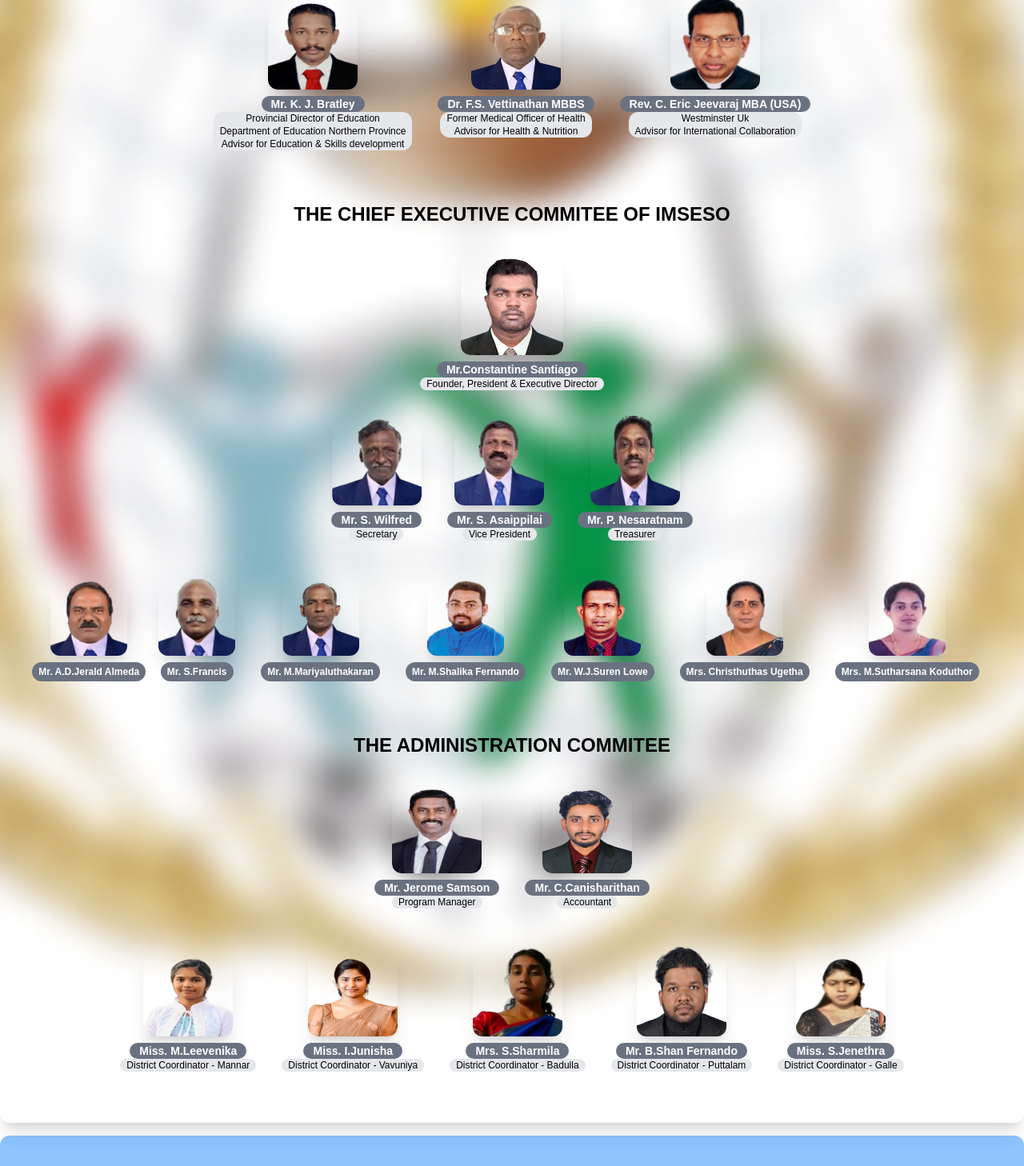
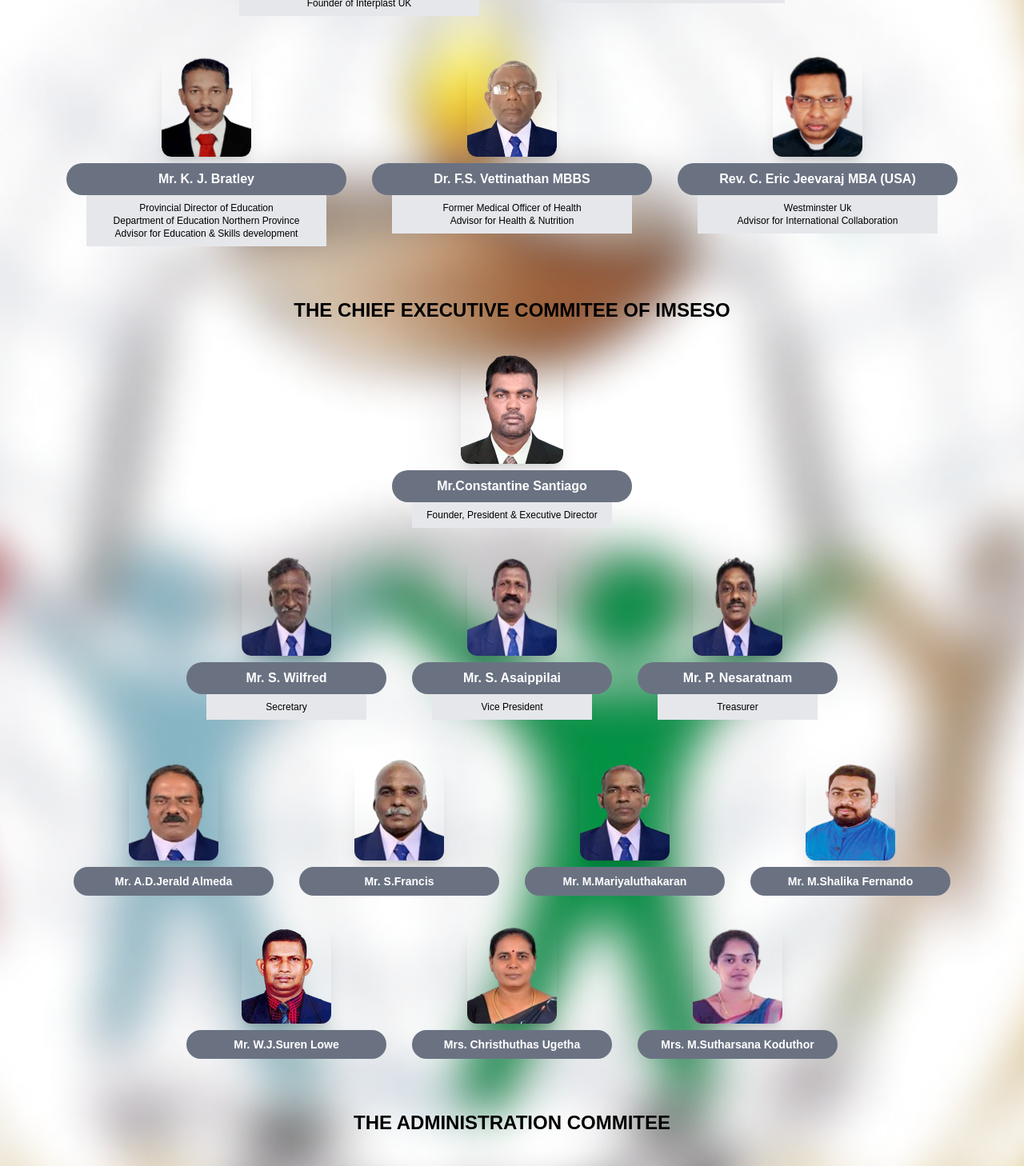
Before and after one commit to NithaMerin/imseso-web, a Next.js app: page /about in a window 1280 px wide. Shown: the part 1080-2538 px from the top of the page at 80% size. Built offline with nearby package versions, Linux system fonts and the light colour scheme.

Commit message:
fixed: set image size

```diff
--- a/src/app/about/page.js
+++ b/src/app/about/page.js
@@ -67,24 +67,24 @@ const AboutPage = () => {
 
       {/* Patrons Section */}
       <div className="container mx-auto px-4 mb-4">
-       <h3 className="text-2xl text-black font-bold my-8 text-center">PATRONS & ADVISORS OF IMSESO</h3>
+       <h3 className="text-2xl text-black font-extrabold my-8 text-center">PATRONS & ADVISORS OF IMSESO</h3>
         <div className='flex justify-center mb-4'>
               <div className='flex flex-row justify-center'>
                   {/* <!-- First Column --> */}
-                  <div className='flex flex-col items-center mx-4 mb-8'>
-                    <div className='w-28 h-28 shadow-xl rounded-xl overflow-hidden'>
+                  <div className='flex flex-col items-center mx-4 mb-8 '>
+                    <div className='w-28 h-32 shadow-xl rounded-xl overflow-hidden'>
                       <img src='./about/pa4.png' className='w-full h-full rounded-xl shadow-xl'/>
                     </div>
-                      <h3 className="text-sm text-white bg-gray-500 pl-3 pr-3 font-bold rounded-xl my-2 mb-0">Dr. Charles viva MBBS, F.R.C.S </h3>
-                      <p className='text-xs text-black bg-gray-200 pl-2 pr-2 rounded-xl font-normal text-center'>Senior Consultant Plastic Aesthetic and Hand surgeon <br />Founder of Interplast UK</p>
+                      <h3 className="text-m text-white bg-gray-500 p-2 w-[350px] font-bold text-center rounded-full my-2 mb-0">Dr. Charles viva MBBS, F.R.C.S </h3>
+                      <p className='text-xs text-black bg-gray-200 p-2 w-[300px] font-normal text-center'>Senior Consultant Plastic Aesthetic and Hand surgeon <br />Founder of Interplast UK</p>
                   </div>
                   {/* <!-- Second Column --> */}
                   <div className='flex flex-col items-center mx-4 mb-8'>
-                  <div className='w-28 h-28 shadow-xl rounded-xl overflow-hidden'>
+                  <div className='w-28 h-32 shadow-xl rounded-xl overflow-hidden'>
                       <img src='./about/pa5.png' className='w-full h-full rounded-xl shadow-xl'/>
                     </div>
-                      <h3 className="text-sm text-white bg-gray-500 pl-3 pr-3 font-bold rounded-xl my-2 mb-0">Rev. Dr. Christlin P. Rajendram S.J</h3>
-                      <p className='text-xs text-black bg-gray-200 pl-2 pr-2 rounded-xl font-normal text-center'>Former Rector of Trincomalee campus, <br />Eastern University of Sri Lanka</p>
+                      <h3 className="text-m text-white bg-gray-500 p-2 w-[350px] text-center font-bold rounded-full my-2 mb-0">Rev. Dr. Christlin P. Rajendram S.J</h3>
+                      <p className='text-xs text-black bg-gray-200 p-2 w-[300px] font-normal text-center'>Former Rector of Trincomalee campus, <br />Eastern University of Sri Lanka</p>
                   </div>
               </div>
           </div>
@@ -92,26 +92,26 @@ const AboutPage = () => {
             <div className='flex flex-row justify-center'>
                 {/* <!-- First Column --> */}
                 <div className='flex flex-col items-center mx-4 mb-8'>
-                  <div className='w-28 h-28 shadow-xl rounded-xl overflow-hidden'>
+                  <div className='w-28 h-32 shadow-xl rounded-xl overflow-hidden'>
                     <img src='./about/pa1.png' className='w-full h-full rounded-xl shadow-xl'/>
                   </div>
-                    <h3 className="text-sm text-white bg-gray-500 pl-3 pr-3 font-bold rounded-xl my-2 mb-0">Mr. K. J. Bratley </h3>
-                    <p className='text-xs text-black bg-gray-200 pl-2 pr-2 rounded-xl font-normal text-center'>Provincial Director of Education <br/>Department of Education Northern Province <br/>Advisor for Education & Skills development</p>
+                    <h3 className="text-m text-white bg-gray-500 p-2 w-[350px] text-center font-bold rounded-full my-2 mb-0">Mr. K. J. Bratley </h3>
+                    <p className='text-xs text-black bg-gray-200 p-2 w-[300px] font-normal text-center'>Provincial Director of Education <br/>Department of Education Northern Province <br/>Advisor for Education & Skills development</p>
                 </div>
                 {/* <!-- Second Column --> */}
                 <div className='flex flex-col items-center mx-4 mb-8'>
-                 <div className='w-28 h-28 shadow-xl rounded-xl overflow-hidden'>
+                 <div className='w-28 h-32 shadow-xl rounded-xl overflow-hidden'>
                     <img src='./about/pa2.png' className='w-full h-full rounded-xl shadow-xl'/>
                   </div>
-                    <h3 className="text-sm text-white bg-gray-500 pl-3 pr-3 font-bold rounded-xl my-2 mb-0">Dr. F.S. Vettinathan MBBS</h3>
-                    <p className='text-xs text-black bg-gray-200 pl-2 pr-2 rounded-xl font-normal text-center'>Former Medical Officer of Health <br/>Advisor for Health & Nutrition</p>
+                    <h3 className="text-m text-white bg-gray-500 p-2 w-[350px] text-center font-bold rounded-full my-2 mb-0">Dr. F.S. Vettinathan MBBS</h3>
+                    <p className='text-xs text-black bg-gray-200 p-2 w-[300px] font-normal text-center'>Former Medical Officer of Health <br/>Advisor for Health & Nutrition</p>
                 </div>
                 <div className='flex flex-col items-center mx-4 mb-8'>
-                    <div className='w-28 h-28 shadow-xl rounded-xl overflow-hidden'>
+                    <div className='w-28 h-32 shadow-xl rounded-xl overflow-hidden'>
                         <img src='./about/pa3.png' className='w-full h-full object-cover'/>
                     </div>
-                    <h3 className="text-sm text-white bg-gray-500 pl-3 pr-3 font-bold rounded-xl my-2 mb-0">Rev. C. Eric Jeevaraj MBA (USA)</h3>
-                    <p className='text-xs text-black bg-gray-200 pl-2 pr-2 rounded-xl font-normal text-center'>Westminster Uk <br/>Advisor for International Collaboration</p>
+                    <h3 className="text-m text-white bg-gray-500 p-2 w-[350px] text-center font-bold rounded-full my-2 mb-0">Rev. C. Eric Jeevaraj MBA (USA)</h3>
+                    <p className='text-xs text-black bg-gray-200 p-2 w-[300px] font-normal text-center'>Westminster Uk <br/>Advisor for International Collaboration</p>
                 </div>
             </div>
         </div>
@@ -119,125 +119,128 @@ const AboutPage = () => {
 
       {/* Executive section */}
       <div className="container rounded-xl ">
-       <h3 className="text-2xl text-black font-bold my-8 text-center">THE CHIEF EXECUTIVE COMMITEE OF IMSESO</h3>
+       <h3 className="text-2xl text-black font-extrabold my-8 text-center">THE CHIEF EXECUTIVE COMMITEE OF IMSESO</h3>
         <div className='flex flex-col justify-center items-center mb-4 pb-4'>
-         <div className='w-32 h-32 bg-gardient-to-r from-cyan-500 to-blue-500 shadow-xl rounded-xl overflow-hidden'>
+         <div className='w-32 h-36 bg-gardient-to-r from-cyan-500 to-blue-500 shadow-xl rounded-xl overflow-hidden'>
           <img src='./about/ab1.png'  className='w-full h-full rounded-xl shadow-xl'/>
          </div>
-          <h3 className="text-sm text-white bg-gray-500 pl-3 pr-3 font-bold rounded-xl my-2 mb-0">Mr.Constantine Santiago</h3>
-          <p className='text-xs text-black bg-gray-200 pl-2 pr-2 font-normal rounded-xl'>Founder, President & Executive Director</p>
+          <h3 className="text-m text-white bg-gray-500 p-2 w-[300px] text-center font-bold rounded-full my-2 mb-0">Mr.Constantine Santiago</h3>
+          <p className='text-xs text-black bg-gray-200 p-2 w-[250px] text-center font-normal'>Founder, President & Executive Director</p>
         </div>
         <div className='flex justify-center mb-4'>
             <div className='flex flex-row justify-center'>
                 {/* <!-- First Column --> */}
                 <div className='flex flex-col items-center mx-4 mb-8'>
-                  <div className='w-28 h-28 shadow-xl rounded-xl overflow-hidden'>
+                  <div className='w-28 h-32 shadow-xl rounded-xl overflow-hidden'>
                     <img src='./about/ab2.png' className='w-full h-full rounded-xl shadow-xl'/>
                   </div>
-                    <h3 className="text-sm text-white bg-gray-500 pl-3 pr-3 font-bold rounded-xl my-2 mb-0">Mr. S. Wilfred</h3>
-                    <p className='text-xs text-black bg-gray-200 pl-2 pr-2 font-normal rounded-xl'>Secretary</p>
+                    <h3 className="text-m text-white bg-gray-500 p-2 w-[250px] text-center font-bold rounded-full my-2 mb-0">Mr. S. Wilfred</h3>
+                    <p className='text-xs text-black bg-gray-200 p-2 w-[200px] text-center font-normal '>Secretary</p>
                 </div>
                 {/* <!-- Second Column --> */}
                 <div className='flex flex-col items-center mx-4 mb-8'>
-                 <div className='w-28 h-28 shadow-xl rounded-xl overflow-hidden'>
+                 <div className='w-28 h-32 shadow-xl rounded-xl overflow-hidden'>
                     <img src='./about/ab3.png' className='w-full h-full rounded-xl shadow-xl'/>
                   </div>
-                    <h3 className="text-sm text-white bg-gray-500 pl-3 pr-3 font-bold rounded-xl my-2 mb-0">Mr. S. Asaippilai</h3>
-                    <p className='text-xs text-black bg-gray-200 pl-2 pr-2 font-normal rounded-xl'>Vice President</p>
+                    <h3 className="text-m text-white bg-gray-500 p-2 w-[250px] text-center font-bold rounded-full my-2 mb-0">Mr. S. Asaippilai</h3>
+                    <p className='text-xs text-black bg-gray-200 p-2 w-[200px] text-center font-normal '>Vice President</p>
                 </div>
                 <div className='flex flex-col items-center mx-4 mb-8'>
-                    <div className='w-28 h-28 shadow-xl rounded-xl overflow-hidden'>
+                    <div className='w-28 h-32 shadow-xl rounded-xl overflow-hidden'>
                         <img src='./about/ab4.png' className='w-full h-full object-cover'/>
                     </div>
-                    <h3 className="text-sm text-white bg-gray-500 pl-3 pr-3 font-bold rounded-xl my-2 mb-0">Mr. P. Nesaratnam</h3>
-                    <p className='text-xs text-black bg-gray-200 pl-2 pr-2 font-normal rounded-xl'>Treasurer</p>
+                    <h3 className="text-m text-white bg-gray-500 p-2 w-[250px] text-center font-bold rounded-full my-2 mb-0">Mr. P. Nesaratnam</h3>
+                    <p className='text-xs text-black bg-gray-200 p-2 w-[200px] text-center font-normal'>Treasurer</p>
                 </div>
             </div>
         </div>
 
         {/* {members list} */}
         <div className='flex justify-center'>
-            <div className='flex flex-row justify-center'>
+            <div className='grid grid-cols-4 justify-items-center justify-center'>
                 {/* <!-- First Column --> */}
                 <div className='flex flex-col items-center'>
-                    <div className='w-24 h-24 shadow-xl rounded-xl overflow-hidden'>
+                    <div className='w-28 h-32 shadow-xl rounded-xl overflow-hidden'>
                         <img src='./about/ab5.png' className='w-full h-full object-cover'/>
                     </div>
-                    <h3 className="text-xs text-white bg-gray-500 pl-2 pr-2 pt-1 pb-1  font-bold rounded-xl my-2 mb-0">Mr. A.D.Jerald Almeda</h3>
+                    <h3 className="text-sm text-white bg-gray-500 p-2 w-[250px] text-center font-bold rounded-full my-2 mb-0">Mr. A.D.Jerald Almeda</h3>
                     {/* <p className='text-xs text-gray-500 font-bold'>Treasurer</p> */}
                 </div>
                 {/* <!-- Second Column --> */}
                 <div className='flex flex-col items-center mx-4 mb-8'>
-                    <div className='w-24 h-24 shadow-xl rounded-xl overflow-hidden'>
+                    <div className='w-28 h-32 shadow-xl rounded-xl overflow-hidden'>
                         <img src='./about/ab6.png' className='w-full h-full object-cover'/>
                     </div>
-                    <h3 className="text-xs text-white bg-gray-500 pl-2 pr-2 pt-1 pb-1  font-bold rounded-xl my-2 mb-0">Mr. S.Francis</h3>
+                    <h3 className="text-sm text-white bg-gray-500 p-2 w-[250px] text-center font-bold rounded-full my-2 mb-0">Mr. S.Francis</h3>
                     {/* <p className='text-xs text-gray-500 font-bold'>Treasurer</p> */}
                 </div>
                 {/* <!-- Third Column --> */}
                 <div className='flex flex-col items-center mx-4 mb-8'>
-                    <div className='w-24 h-24 shadow-xl rounded-xl overflow-hidden'>
+                    <div className='w-28 h-32 shadow-xl rounded-xl overflow-hidden'>
                         <img src='./about/ab7.png' className='w-full h-full object-cover'/>
                     </div>
-                    <h3 className="text-xs text-white bg-gray-500 pl-2 pr-2 pt-1 pb-1  font-bold rounded-xl my-2 mb-0">Mr. M.Mariyaluthakaran</h3>
+                    <h3 className="text-sm text-white bg-gray-500 p-2 w-[250px] text-center font-bold rounded-full my-2 mb-0">Mr. M.Mariyaluthakaran</h3>
                     {/* <p className='text-xs text-gray-500 font-bold'>Treasurer</p> */}
                 </div>
                 {/* <!-- Fourth Column --> */}
                 <div className='flex flex-col items-center mx-4 mb-8'>
-                    <div className='w-24 h-24 shadow-xl rounded-xl overflow-hidden'>
+                    <div className='w-28 h-32 shadow-xl rounded-xl overflow-hidden'>
                         <img src='./about/ab8.png' className='w-full h-full object-cover'/>
                     </div>
-                    <h3 className="text-xs text-white bg-gray-500 pl-2 pr-2 pt-1 pb-1  font-bold rounded-xl my-2 mb-0">Mr. M.Shalika Fernando</h3>
+                    <h3 className="text-sm text-white bg-gray-500 p-2 w-[250px] text-center font-bold rounded-full my-2 mb-0">Mr. M.Shalika Fernando</h3>
                     {/* <p className='text-xs text-gray-500 font-bold'>Treasurer</p> */}
                 </div>
-                {/* <!-- Fifth Column --> */}
-                <div className='flex flex-col items-center mx-4 mb-8'>
-                    <div className='w-24 h-24 shadow-xl rounded-xl overflow-hidden'>
+            </div>
+        </div>
+        <div className='flex justify-center'>
+        <div className='flex flex-row justify-items-center justify-center'>
+              {/* <!-- Fifth Column --> */}
+              <div className='flex flex-col items-center mx-4 mb-8'>
+                    <div className='w-28 h-32 shadow-xl rounded-xl overflow-hidden'>
                         <img src='./about/ab9.png' className='w-full h-full object-cover'/>
                     </div>
-                    <h3 className="text-xs text-white bg-gray-500 pl-2 pr-2 pt-1 pb-1  font-bold rounded-xl my-2 mb-0">Mr. W.J.Suren Lowe</h3>
+                    <h3 className="text-sm text-white bg-gray-500 p-2 w-[250px] text-center font-bold rounded-full my-2 mb-0">Mr. W.J.Suren Lowe</h3>
                     {/* <p className='text-xs text-gray-500 font-bold'>Treasurer</p> */}
                 </div>
                 {/* <!-- Sixth Column --> */}
                 <div className='flex flex-col items-center mx-4 mb-8'>
-                    <div className='w-24 h-24 shadow-xl rounded-xl overflow-hidden'>
+                    <div className='w-28 h-32 shadow-xl rounded-xl overflow-hidden'>
                         <img src='./about/ab10.png' className='w-full h-full object-cover'/>
                     </div>
-                    <h3 className="text-xs text-white bg-gray-500 pl-2 pr-2 pt-1 pb-1  font-bold rounded-xl my-2 mb-0">Mrs. Christhuthas Ugetha</h3>
+                    <h3 className="text-sm text-white bg-gray-500 p-2 w-[250px] text-center font-bold rounded-full my-2 mb-0">Mrs. Christhuthas Ugetha</h3>
                     {/* <p className='text-xs text-gray-500 font-bold'>Treasurer</p> */}
                 </div>
                 {/* <!-- Seventh Column --> */}
                 <div className='flex flex-col items-center mx-4 mb-8'>
-                    <div className='w-24 h-24 shadow-xl rounded-xl overflow-hidden'>
+                    <div className='w-28 h-32 shadow-xl rounded-xl overflow-hidden'>
                         <img src='./about/ab12.png' className='w-full h-full object-cover'/>
                     </div>
-                    <h3 className="text-xs text-white bg-gray-500 pl-2 pr-2 pt-1 pb-1 font-bold rounded-xl my-2 mb-0">Mrs. M.Sutharsana Koduthor</h3>
+                    <h3 className="text-sm text-white bg-gray-500 p-2 w-[250px] text-center font-bold rounded-full my-2 mb-0">Mrs. M.Sutharsana Koduthor</h3>
                     {/* <p className='text-xs text-gray-500 font-bold'>Treasurer</p> */}
                 </div>
-            </div>
+          </div>
         </div>
       </div>
-
       {/* {Administration Commitee} */}
       <div className="container mx-auto px-4 mb-4">
-       <h3 className="text-2xl text-black font-bold my-8 text-center">THE ADMINISTRATION COMMITEE</h3>
+       <h3 className="text-2xl text-black font-extrabold my-8 text-center">THE ADMINISTRATION COMMITEE</h3>
         <div className='flex justify-center mb-4'>
               <div className='flex flex-row justify-center'>
                   {/* <!-- First Column --> */}
                   <div className='flex flex-col items-center mx-4 mb-8'>
-                    <div className='w-28 h-28 shadow-xl rounded-xl overflow-hidden'>
+                    <div className='w-28 h-32 shadow-xl rounded-xl overflow-hidden'>
                       <img src='./about/ad2.png' className='w-full h-full rounded-xl shadow-xl'/>
                     </div>
-                      <h3 className="text-sm text-white bg-gray-500 pl-3 pr-3 font-bold rounded-xl my-2 mb-0">Mr. Jerome Samson </h3>
-                      <p className='text-xs text-black bg-gray-200 pl-2 pr-2 rounded-xl font-normal'>Program Manager</p>
+                      <h3 className="text-sm text-white bg-gray-500 p-2 w-[200px] text-center font-bold rounded-full my-2 mb-0">Mr. Jerome Samson </h3>
+                      <p className='text-xs text-black bg-gray-200 p-2 w-[150px] text-center font-normal'>Program Manager</p>
                   </div>
                   {/* <!-- Second Column --> */}
                   <div className='flex flex-col items-center mx-4 mb-8'>
-                  <div className='w-28 h-28 shadow-xl rounded-xl overflow-hidden'>
+                  <div className='w-28 h-32 shadow-xl rounded-xl overflow-hidden'>
                       <img src='./about/ad1.png' className='w-full h-full rounded-xl shadow-xl'/>
                     </div>
-                      <h3 className="text-sm text-white bg-gray-500 pl-3 pr-3 font-bold rounded-xl my-2 mb-0">Mr. C.Canisharithan</h3>
-                      <p className='text-xs text-black bg-gray-200 pl-2 pr-2 rounded-xl font-normal'>Accountant</p>
+                      <h3 className="text-sm text-white bg-gray-500 p-2 w-[200px] text-center font-bold rounded-full my-2 mb-0">Mr. C.Canisharithan</h3>
+                      <p className='text-xs text-black bg-gray-200 p-2 w-[150px] text-center font-normal'>Accountant</p>
                   </div>
               </div>
           </div>
@@ -245,40 +248,40 @@ const AboutPage = () => {
             <div className='flex flex-row justify-center'>
                 {/* <!-- First Column --> */}
                 <div className='flex flex-col items-center mx-4 mb-8'>
-                  <div className='w-28 h-28 shadow-xl rounded-xl overflow-hidden'>
+                  <div className='w-28 h-32 shadow-xl rounded-xl overflow-hidden'>
                     <img src='./about/ad3.png' className='w-full h-full rounded-xl shadow-xl'/>
                   </div>
-                    <h3 className="text-sm text-white bg-gray-500 pl-3 pr-3 font-bold rounded-xl my-2 mb-0">Miss. M.Leevenika</h3>
-                    <p className='text-xs text-black bg-gray-200 pl-2 pr-2 rounded-xl font-normal'>District Coordinator - Mannar</p>
+                    <h3 className="text-sm text-white bg-gray-500 p-2 w-[200px] text-center font-bold rounded-full my-2 mb-0">Miss. M.Leevenika</h3>
+                    <p className='text-xs text-black bg-gray-200 p-2 w-[150px] text-center font-normal'>District Coordinator - Mannar</p>
                 </div>
                 {/* <!-- Second Column --> */}
                 <div className='flex flex-col items-center mx-4 mb-8'>
-                 <div className='w-28 h-28 shadow-xl rounded-xl overflow-hidden'>
+                 <div className='w-28 h-32 shadow-xl rounded-xl overflow-hidden'>
                     <img src='./about/ad4.png' className='w-full h-full rounded-xl shadow-xl'/>
                   </div>
-                    <h3 className="text-sm text-white bg-gray-500 pl-3 pr-3 font-bold rounded-xl my-2 mb-0">Miss. I.Junisha</h3>
-                    <p className='text-xs text-black bg-gray-200 pl-2 pr-2 rounded-xl font-normal'>District Coordinator - Vavuniya</p>
+                    <h3 className="text-sm text-white bg-gray-500 p-2 w-[200px] text-center font-bold rounded-full my-2 mb-0">Miss. I.Junisha</h3>
+                    <p className='text-xs text-black bg-gray-200 p-2 w-[150px] text-center font-normal'>District Coordinator - Vavuniya</p>
                 </div>
                 <div className='flex flex-col items-center mx-4 mb-8'>
-                    <div className='w-28 h-28 shadow-xl rounded-xl overflow-hidden'>
+                    <div className='w-28 h-32 shadow-xl rounded-xl overflow-hidden'>
                         <img src='./about/ad5.png' className='w-full h-full object-cover'/>
                     </div>
-                    <h3 className="text-sm text-white bg-gray-500 pl-3 pr-3 font-bold rounded-xl my-2 mb-0">Mrs. S.Sharmila</h3>
-                    <p className='text-xs text-black bg-gray-200 pl-2 pr-2 rounded-xl font-normal'>District Coordinator - Badulla</p>
+                    <h3 className="text-sm text-white bg-gray-500 p-2 w-[200px] text-center font-bold rounded-full my-2 mb-0">Mrs. S.Sharmila</h3>
+                    <p className='text-xs text-black bg-gray-200 p-2 w-[150px] text-center font-normal'>District Coordinator - Badulla</p>
                 </div>
                 <div className='flex flex-col items-center mx-4 mb-8'>
-                    <div className='w-28 h-28 shadow-xl rounded-xl overflow-hidden'>
+                    <div className='w-28 h-32 shadow-xl rounded-xl overflow-hidden'>
                         <img src='./about/ad6.png' className='w-full h-full object-cover'/>
                     </div>
-                    <h3 className="text-sm text-white bg-gray-500 pl-3 pr-3 font-bold rounded-xl my-2 mb-0">Mr. B.Shan Fernando</h3>
-                    <p className='text-xs text-black bg-gray-200 pl-2 pr-2 rounded-xl font-normal'>District Coordinator - Puttalam</p>
+                    <h3 className="text-sm text-white bg-gray-500 p-2 w-[200px] text-center font-bold rounded-full my-2 mb-0">Mr. B.Shan Fernando</h3>
+                    <p className='text-xs text-black bg-gray-200 p-2 w-[150px] text-center font-normal'>District Coordinator - Puttalam</p>
                 </div>
                 <div className='flex flex-col items-center mx-4 mb-8'>
-                    <div className='w-28 h-28 shadow-xl rounded-xl overflow-hidden'>
+                    <div className='w-28 h-32 shadow-xl rounded-xl overflow-hidden'>
                         <img src='./about/ad7.png' className='w-full h-full object-cover'/>
                     </div>
-                    <h3 className="text-sm text-white bg-gray-500 pl-3 pr-3 font-bold rounded-xl my-2 mb-0">Miss. S.Jenethra</h3>
-                    <p className='text-xs text-black bg-gray-200 pl-2 pr-2 rounded-xl font-normal'>District Coordinator - Galle</p>
+                    <h3 className="text-sm text-white bg-gray-500 p-2 w-[200px] text-center font-bold rounded-full my-2 mb-0">Miss. S.Jenethra</h3>
+                    <p className='text-xs text-black bg-gray-200 p-2 w-[150px] text-center font-normal'>District Coordinator - Galle</p>
                 </div>
             </div>
         </div>
--- a/src/app/globals.css
+++ b/src/app/globals.css
@@ -25,3 +25,8 @@ body {
   width: 100%;
   height: 100%;
 }
+
+.outline-text {
+  color: white;
+  -webkit-text-stroke: 0.25px black;
+}
```
